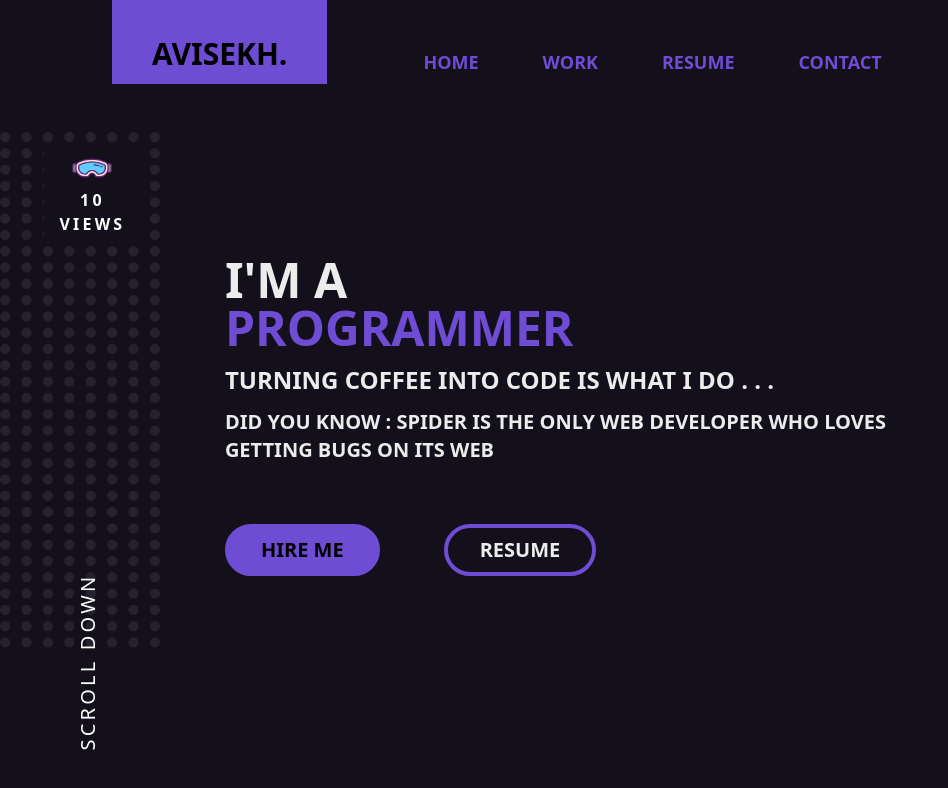
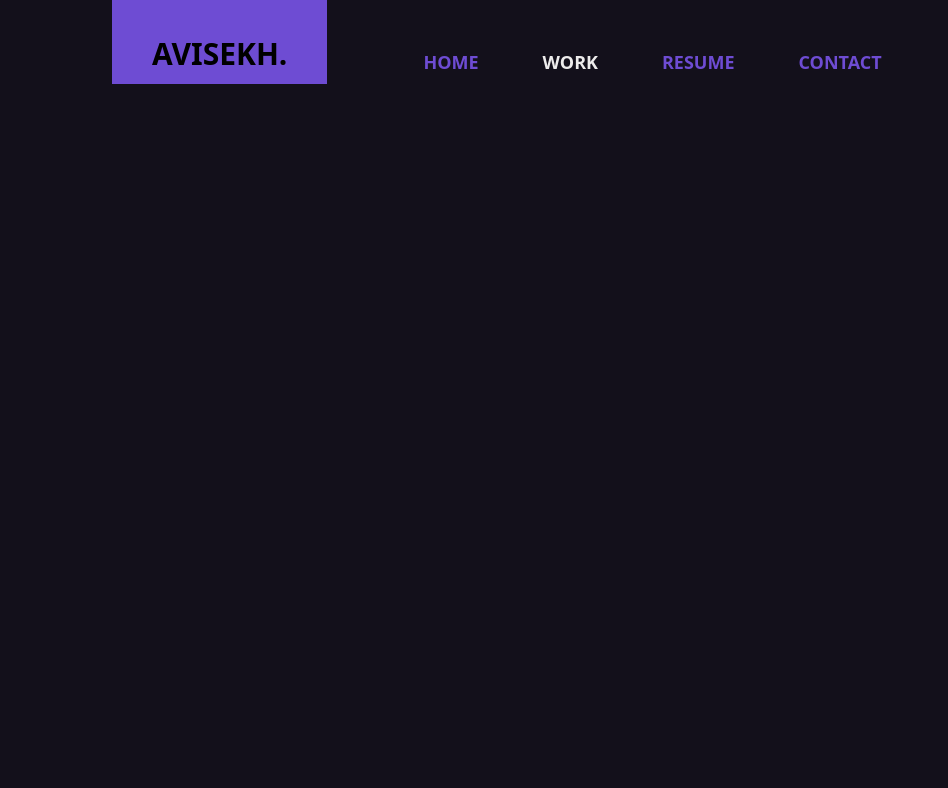
Before and after one commit to avisekh3110/mywebsite, a React (Vite) app: page /work in a window 1280 px wide. Shown: the top 788 px of the page, without its empty margins (0-948 px from the left). Built offline with nearby package versions, Linux system fonts and the light colour scheme.

Commit message:
Router Setup

```diff
--- a/package.json
+++ b/package.json
@@ -10,7 +10,8 @@
   },
   "dependencies": {
     "react": "^18.2.0",
-    "react-dom": "^18.2.0"
+    "react-dom": "^18.2.0",
+    "react-router-dom": "^6.11.1"
   },
   "devDependencies": {
     "@types/react": "^18.0.28",
--- a/src/App.jsx
+++ b/src/App.jsx
@@ -1,18 +1,18 @@
-import Navbar from "./components/navbar";
-import MiniAbout from "./components/miniabout";
-// import ImgNsocial from "./components/imgandsocial";
-import ViewNscrldwn from "./components/viewnscrldwn";
+import React from "react";
+import { BrowserRouter, Route, Routes } from "react-router-dom";
+import Home from "./pages/home";
+import Work from "./pages/work";
+import NotFound from "./pages/notfound";
 
 function App() {
   return (
-    <div className="bg-primary-a min-h-screen min-w-screen">
-      <Navbar />
-      <div className="flex items-center pt-10">
-        <ViewNscrldwn />
-        <MiniAbout />
-        {/* <ImgNsocial /> */}
-      </div>
-    </div>
+    <BrowserRouter>
+      <Routes>
+        <Route path="/" element={<Home />} />
+        <Route path="/work" element={<Work />} />
+        <Route path="*" element={<NotFound />} />
+      </Routes>
+    </BrowserRouter>
   );
 }
 
--- a/src/components/miniabout.jsx
+++ b/src/components/miniabout.jsx
@@ -19,12 +19,12 @@ export default function MiniAbout() {
         GETTING BUGS ON ITS WEB
       </div>
       <div className="flex lg:pt-12 md:pt-8 sm:pt-8 pt-6 lg:gap-16 md:gap-12 sm:gap-12 gap-10">
-        <div className="flex justify-center items-center lg:text-xl md:text-lg sm:text-base text-base font-bold text-primary bg-secondary rounded-full lg:py-2 md:py-1 sm:py-1 py-1 lg:px-8 md:px-6 sm:px-6 px-5 hover:bg-primary-a hover:text-quarternary-a duration-300 border-4 border-secondary">
+        <button className="flex justify-center items-center lg:text-xl md:text-lg sm:text-base text-base font-bold text-primary bg-secondary rounded-full lg:py-2 md:py-1 sm:py-1 py-1 lg:px-8 md:px-6 sm:px-6 px-5 hover:bg-primary-a hover:text-quarternary-a duration-300 border-4 border-secondary">
           HIRE ME
-        </div>
-        <div className="flex justify-center items-center lg:text-xl md:text-lg sm:text-base text-base font-bold text-quarternary-a border-4 border-secondary rounded-full lg:py-2 md:py-1 sm:py-1 py-1 lg:px-8 md:px-6 sm:px-6 px-5 hover:bg-secondary hover:text-primary-a duration-300">
+        </button>
+        <button className="flex justify-center items-center lg:text-xl md:text-lg sm:text-base text-base font-bold text-quarternary-a border-4 border-secondary rounded-full lg:py-2 md:py-1 sm:py-1 py-1 lg:px-8 md:px-6 sm:px-6 px-5 hover:bg-secondary hover:text-primary-a duration-300">
           RESUME
-        </div>
+        </button>
       </div>
     </div>
   );
--- a/src/components/navbar.jsx
+++ b/src/components/navbar.jsx
@@ -1,16 +1,35 @@
 import React from "react";
+import { Link, NavLink } from "react-router-dom";
 
 export default function Navbar() {
   return (
-    <nav className=" bg-primary-a flex w-full ">
+    <nav className="bg-primary-a flex w-full ">
       <div className=" lg:ml-28 md:ml-20 sm:ml-10 ml-6 lg:mb-2 md:mb-1 sm:mb-0  lg:pb-3 md:pb-2 sm:pb-1 pb-0.5 lg:pt-9 md:pt-8 sm:pt-6 pt-4 lg:px-10 md:px-8 sm:px-6 px-4 bg-secondary lg:text-3xl md:text-3xl sm:text-2xl text-lg font-extrabold duration-300">
         AVISEKH.
       </div>
       <div className=" hidden sm:flex lg:pt-12 md:pt-9 sm:pt-7 pt-3 lg:pl-24 md:pl-16 sm:pl-10 pl-8 font-bold md:text-lg sm:text-base text-base text-secondary  lg:gap-16 md:gap-10 sm:gap-9 gap-4 duration-300">
-        <div>HOME</div>
-        <div>WORK</div>
-        <div>RESUME</div>
-        <div>CONTACT</div>
+        <NavLink
+          to={"/"}
+          className={({ isActive }) => {
+            return `${
+              isActive ? "text-quarternary-a" : "hover:text-quarternary-b"
+            }  duration-300`;
+          }}
+        >
+          HOME
+        </NavLink>
+        <NavLink
+          to="/work"
+          className={({ isActive }) => {
+            return `${
+              isActive ? "text-quarternary-a" : "hover:text-quarternary-b"
+            }  duration-300`;
+          }}
+        >
+          WORK
+        </NavLink>
+        <div className=" duration-300 cursor-pointer">RESUME</div>
+        <div className=" duration-300 cursor-pointer">CONTACT</div>
       </div>
     </nav>
   );
--- /dev/null
+++ b/src/pages/home.jsx
@@ -0,0 +1,22 @@
+import React from "react";
+import Navbar from "../components/navbar";
+import MiniAbout from "../components/miniabout";
+// import ImgNsocial from "../components/imgandsocial";
+import ViewNscrldwn from "../components/viewnscrldwn";
+
+function Home() {
+  return (
+    <div>
+      <div className="bg-primary-a min-h-screen min-w-screen overflow-x-hidden">
+        <Navbar />
+        <div className="flex items-center pt-10">
+          <ViewNscrldwn />
+          <MiniAbout />
+          {/* <ImgNsocial /> */}
+        </div>
+      </div>
+    </div>
+  );
+}
+
+export default Home;
--- /dev/null
+++ b/src/pages/notfound.jsx
@@ -0,0 +1,19 @@
+import React from "react";
+// import Navbar from "../components/navbar";
+import { Link } from "react-router-dom";
+
+export default function NotFound() {
+  return (
+    <div className="bg-primary-a min-h-screen min-w-screen overflow-x-hidden">
+      <div className="bg-primary-600 p-3">{/* <Logo /> */}</div>
+      <div className="flex flex-col gap-5 items-center justify-center pt-60">
+        <div className="text-4xl text-white font-bold">PAGE NOT FOUND</div>
+        <Link to="/">
+          <button className="text-white px-4 py-2 rounded-lg bg-slate-800">
+            Go Back To Home
+          </button>
+        </Link>
+      </div>
+    </div>
+  );
+}
--- /dev/null
+++ b/src/pages/work.jsx
@@ -0,0 +1,12 @@
+import React from "react";
+import Navbar from "../components/navbar";
+
+export default function Work() {
+  return (
+    <div>
+      <div className="bg-primary-a min-h-screen min-w-screen">
+        <Navbar />
+      </div>
+    </div>
+  );
+}
```
Also changed, not shown: 1 other file (tests, documents, lock files or other folders).
